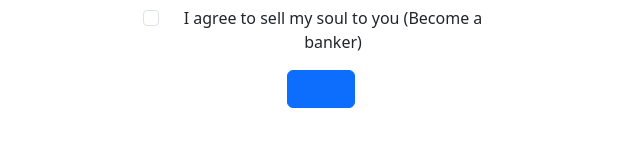
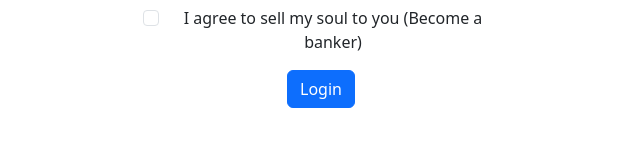
Before and after one commit to AnushreeSinha1110/Carnation-ATM, a React (Create React App) app in the folder frontend/: page / in a window 1280 px wide. Shown: the part 214-360 px from the top of the page, without its empty margins (319-959 px from the left). Built offline with nearby package versions, Linux system fonts and the light colour scheme.

Commit message:
Login button

```diff
--- a/frontend/src/Pages/AdminLogin.jsx
+++ b/frontend/src/Pages/AdminLogin.jsx
@@ -50,9 +50,11 @@ function AdminLogin() {
                         <Form.Group className="mb-3" controlId="formBasicCheckbox">
                             <Form.Check type="checkbox" label="I agree to sell my soul to you (Become a banker)" />
                         </Form.Group>
-                        <Button variant="primary" type="submit">
-                            <Link to={`/dashboard`}>Login</Link>
-                        </Button>
+                        <Link to={`/dashboard`}>
+                            <Button variant="primary">
+                                Login
+                            </Button>
+                        </Link>
                     </Form>
                 </Col>
                 <Col></Col>
```
